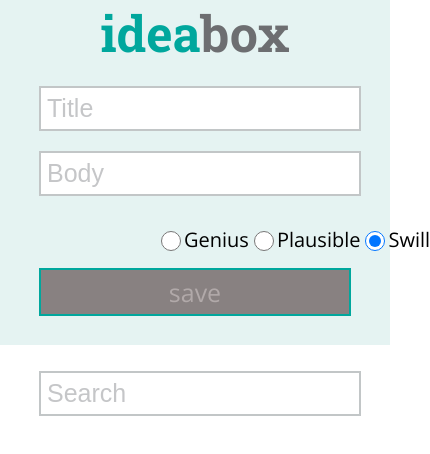
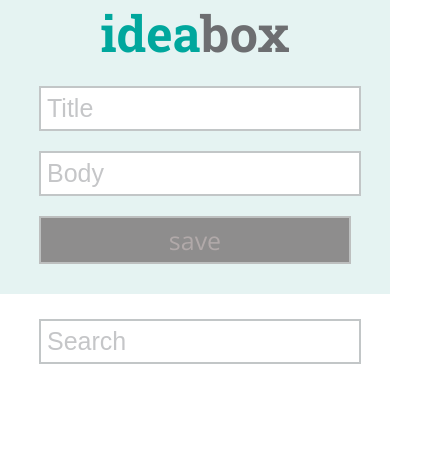
Before and after one commit to sospinar21/IdeaBox, a plain HTML site: page index.html in a window 390 px wide. Shown: the whole page, 430 px wide, since content can reach past the window. Drawn offline with nearby package versions, Linux system fonts and the light colour scheme.

Commit message:
Delete radio buttons

```diff
--- a/index.html
+++ b/index.html
@@ -17,20 +17,12 @@
   <form id ="inputForm">
     <input class="titleInput" type="text" placeholder="Title" required/>
     <input class="bodyInput"  type="text" placeholder="Body" required/>
-    <div id="checkbox">
-        <input class="genius ideaLevel" type="radio" name="quality" value = "genius" required="true"/>
-        <label for="genius">Genius</label>
-         <input class="plausible ideaLevel" type="radio" name="quality" value = "plausible">
-         <label for="plausible">Plausible</label>
-         <input class="swill ideaLevel" type="radio" name="quality" value = "swill" checked/>
-         <label for="swill">Swill</label>
-    </div>
     <input class="saveButton" type = "submit" value="save"></input>
   </form>
   <section class="secondSection">
     <input type="text" placeholder="Search" class="searchBox">
     <ul class = "list">
-      <article id ="ideaTemplate" class="newIdeas">
+      <li id ="ideaTemplate" class="newIdeas">
        <div class = "firstLine">
         <textarea class="title" rows="1"></textarea>
         <img class="deleteButton" src="images/delete.svg">
@@ -43,7 +35,7 @@
           <img class="downArrow" src="images/downvote.svg">
             <p class="quality" id="qualityTag">quality: <span class="qualType">swill</span></p>
         </div>
-        </article>
+        </li>
   </ul>
   </section>
   </div>
--- a/script.js
+++ b/script.js
@@ -66,11 +66,13 @@ function cloneIdea(){
   var body = boxCopy.querySelector('.example-body');
   title.innerText= ideaObject.title;
   body.innerText= ideaObject.body;
-  boxCopy.querySelector('select').value= ideaObject.quality;
+  // boxCopy.querySelector('select').value= ideaObject.quality;
   list.prepend(boxCopy);
   var deleteButton = boxCopy.querySelector('.deleteButton');
   deleteButton.addEventListener('click', deleteIdea);
   $("input[type=submit]").attr('disabled','disabled');
+  $('.upArrow').on('click', upVote);
+  $('.downArrow').on('click', downVote);
 }
 
 // on change add class
@@ -82,10 +84,12 @@ function createOldIdea(idea){
   boxCopy.id = idea.id;
   boxCopy.querySelector('textarea').innerText= idea.title;
   boxCopy.querySelector('.example-body').innerText= idea.body;
-  boxCopy.querySelector('select').value= idea.quality;
+  // boxCopy.querySelector('select').value= idea.quality;
   list.prepend(boxCopy);
   var deleteButton = boxCopy.querySelector('.deleteButton');
   deleteButton.addEventListener('click', deleteIdea);
+  $('.upArrow').on('click', upVote);
+  $('.downArrow').on('click', downVote);
 }
 
 //  assign values to stored boxes
@@ -94,7 +98,7 @@ function ideaStorage(){
   idea.title = document.querySelector('.titleInput').value;
   idea.body = document.querySelector('.bodyInput').value;
   idea.id = loop();
-  idea.quality = document.querySelector("input[name ='quality']:checked").value;
+  // idea.quality = document.querySelector("input[name ='quality']:checked").value;
   ideas.push(idea);
   var ideaString = JSON.stringify(ideas);
   localStorage.setItem('idea',ideaString);
@@ -150,7 +154,6 @@ function upVote() {
     $(this).parent().find('.qualType').text('genius');
   }
 
-  console.log('bahhh');
 }
 
 function downVote() {
@@ -161,8 +164,6 @@ function downVote() {
   } else {
     $(this).parent().find('.qualType').text('swill');
   }
-
-  console.log('bahhhh 2');
 }
 
 
--- a/styles.css
+++ b/styles.css
@@ -83,7 +83,7 @@ textarea{
 
 main{
   width: 100%;
-  height: 377px;
+  height: 335px;
   background-color: #E5F3F2;
   margin: 0;
   font-family: 'Open Sans', sans-serif;
@@ -148,8 +148,8 @@ main{
 }
 
 .saveButton:disabled{
-  border: 2px solid #00a79d;
-  background-color: #888181;
+ border: 2px solid #bdbfbf;
+  background-color: #8e8d8d;
   color: #b1a9a9;
 }
 
@@ -264,7 +264,7 @@ input{
 
 main{
 
-  height: 345px;
+  height: 294px;
 }
 
 .secondSection{
```
